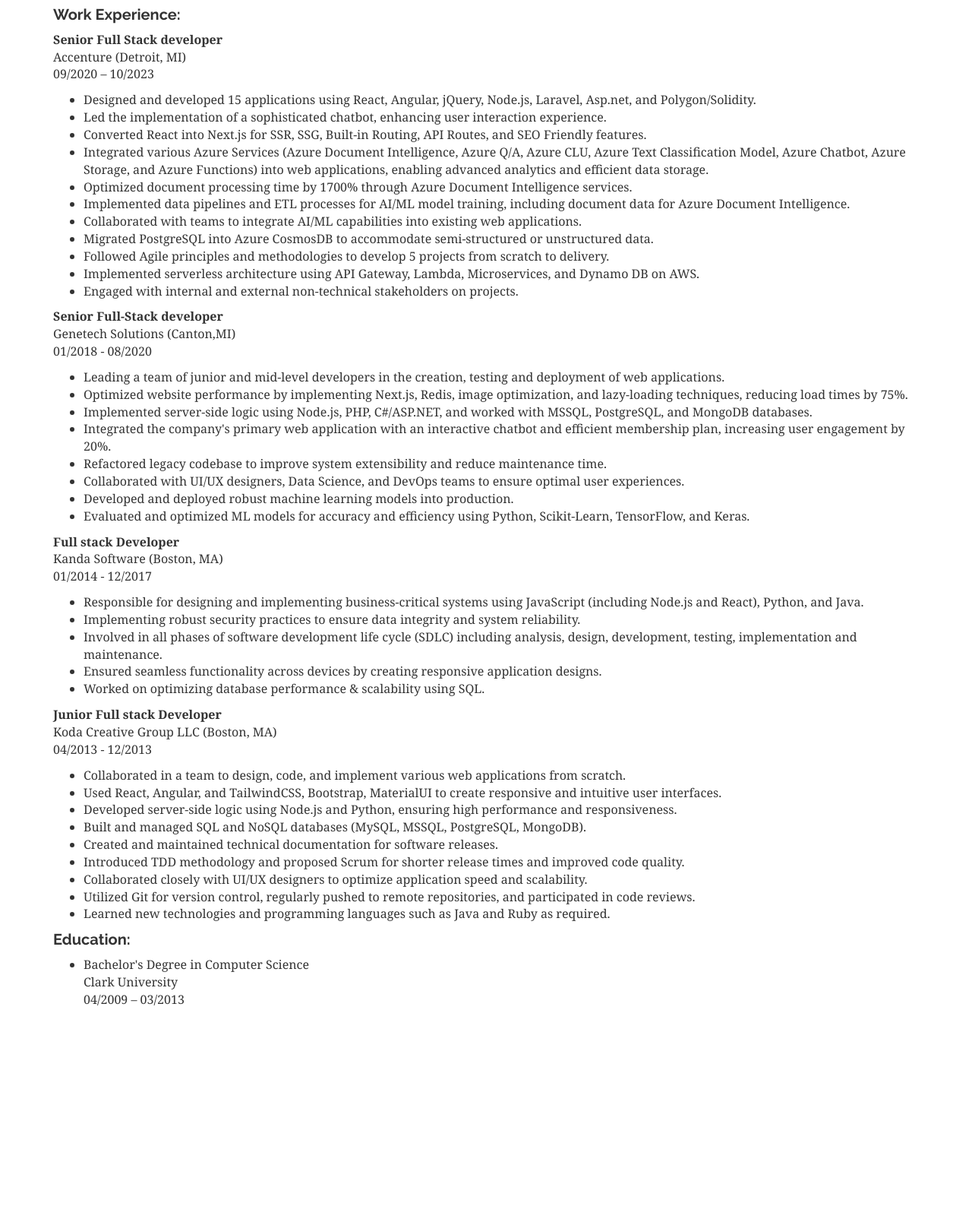
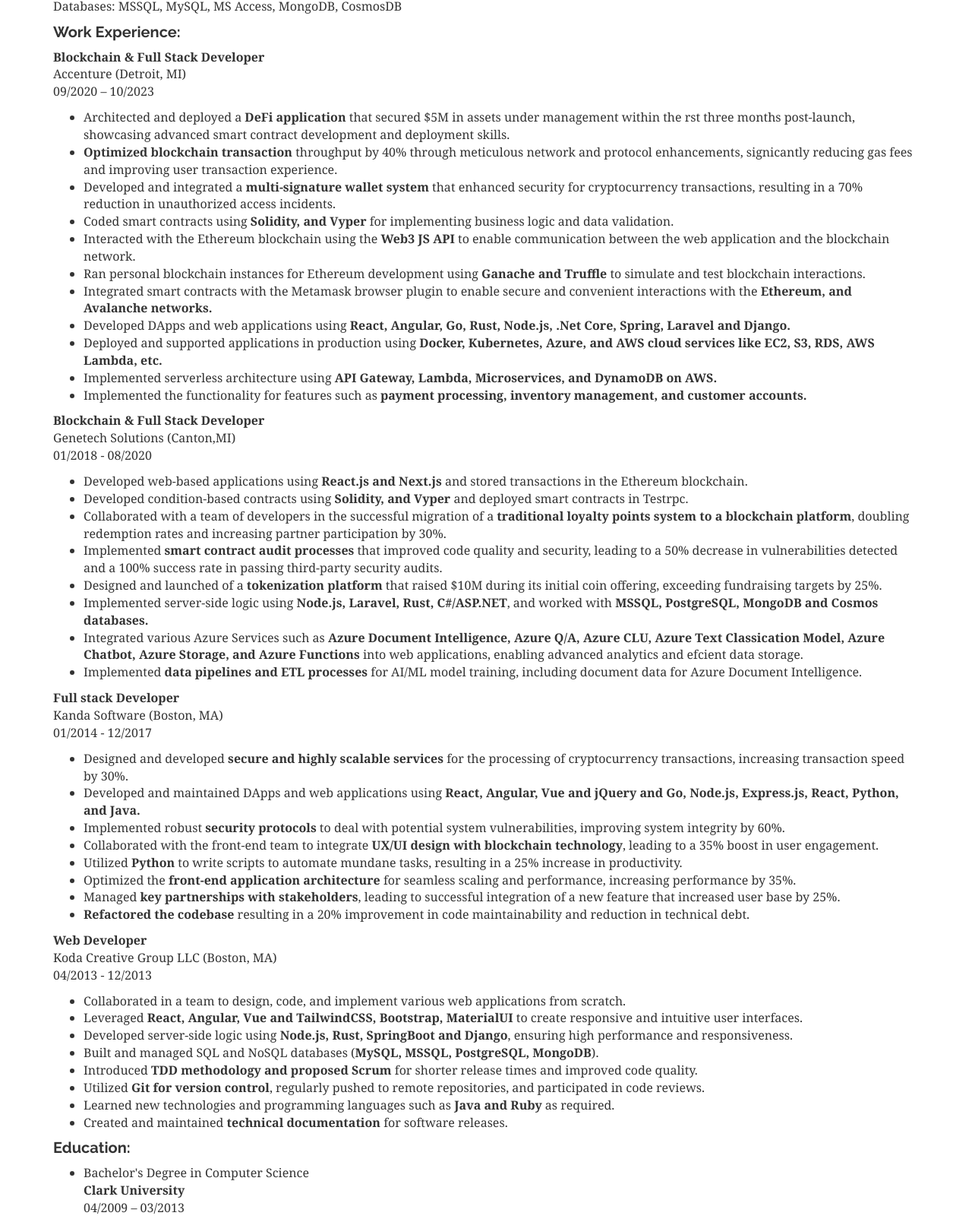
Before and after one commit to norio-okawa/johnsteele-resume, a plain HTML site: page index.html in a window 1280 px wide. Shown: the part 420-2024 px from the top of the page at 76% size. Before the commit the page ends 1834 px from the top, so only its background shows below. Drawn offline with Linux system fonts and the light colour scheme.

Commit message:
Update resume with blockchain

```diff
--- a/index.html
+++ b/index.html
@@ -12,9 +12,8 @@
  <script src="https://oss.maxcdn.com/respond/1.4.2/respond.min.js"></script>
  <![endif]-->
   <title>John Steele Resume</title>
-  <meta name="keywords" content="asp.net resume, asp.net programmer, asp.net programmer resume, asp.net resume">
-  <meta name="description"
-    content="I will be able to translate business requirements into technical specifications, design, test, and implement web-based applications using ASP.NET framework as shown in this resume.">
+  <meta name="keywords" content="Blockchain & Full Stack Developer">
+  <meta name="description" content="Blockchain & Full Stack Developer">
 </head>
 
 <body>
@@ -38,7 +37,7 @@
 
   <div class="container">
     <p>
-      Detroit, MI
+      Detroit, MI, United States
     </p>
     <p>
       +1 (484) 602-2716
@@ -47,78 +46,86 @@
       sunlighter2218@gmail.com<br>
     </p>
     <h4>Summary of Experience</h4>
-    <p>Senior full stack developer with 10 years of experience. Skilled in deploying web solutions using React, Angular,
-      jQuery, Node.js, PHP, C#, and Python. Proficient in API design and development, MVC, and RESTful Service
-      architectural patterns. Expertise in leveraging Scikit-Learn, TensorFlow, and Microsoft Azure Services for
-      building and managing ML models and applications.
+    <p>
+      Senior Full Stack & Blockchain Developer with 10 years of experience in Ethereum and Smart Contract development
+      for Fintech applications. Skilled in deploying <b>DApps and Web solutions</b> using <b>React, Angular, Vue,
+        Solidity, Vyper, Rust, Go, Java, Node.js, PHP, C++, C#, Ruby, and Python.</b> Proficient in API design and
+      development, MVC, and RESTful Service architectural patterns. Expertise in leveraging Scikit-Learn, TensorFlow,
+      and AWS, Azure Services for building and managing ML models and applications.
     </p>
 
     <h4>Technical Skills:</h4>
-    Tools: React, Angular, Vue, JavaScript, HTML, CSS, Node, C#, .NET, Java, PHP<br>
+    Tools: React, Angular, Vue, Solidity, Vyper, Rust, Go, Java, Node.js, PHP, C++, C#, Ruby, and Python<br>
     Databases: MSSQL, MySQL, MS Access, MongoDB, CosmosDB<br>
 
     </p>
     <h4>Work Experience:</h4>
 
-    <p><b>Senior Full Stack developer</b><br>
+    <p><b>Blockchain & Full Stack Developer</b><br>
       Accenture (Detroit, MI)<br>
       09/2020 – 10/2023<br>
     </p>
     <ul>
-      <li>Designed and developed 15 applications using React, Angular, jQuery, Node.js, Laravel, Asp.net, and
-        Polygon/Solidity.
+      <li>Architected and deployed a <b>DeFi application</b> that secured $5M in assets under management within the rst
+        three
+        months post-launch, showcasing advanced smart contract development and deployment skills.</li>
+      <li>
+        <b>Optimized blockchain transaction</b> throughput by 40% through meticulous network and protocol enhancements,
+        signicantly reducing gas fees and improving user transaction experience.
       </li>
-      <li>Led the implementation of a sophisticated chatbot, enhancing user interaction experience.
+      <li>Developed and integrated a <b>multi-signature wallet system</b> that enhanced security for cryptocurrency
+        transactions, resulting in a 70% reduction in unauthorized access incidents. </li>
+      <li>Coded smart contracts using <b>Solidity, and Vyper</b> for implementing business logic and data validation.
       </li>
-      <li>Converted React into Next.js for SSR, SSG, Built-in Routing, API Routes, and SEO Friendly features.
+      <li>Interacted with the Ethereum blockchain using the <b>Web3 JS API</b> to enable communication between the web
+        application and the blockchain network. </li>
+      <li>Ran personal blockchain instances for Ethereum development using <b>Ganache and Truffle</b> to simulate and
+        test
+        blockchain interactions. </li>
+      <li>Integrated smart contracts with the Metamask browser plugin to enable secure and convenient interactions with
+        the <b>Ethereum, and Avalanche networks.</b> </li>
+      <li>Developed DApps and web applications using <b>React, Angular, Go, Rust, Node.js, .Net Core, Spring, Laravel
+          and
+          Django.</b> </li>
+      <li>Deployed and supported applications in production using <b>Docker, Kubernetes, Azure, and AWS cloud services
+          like
+          EC2, S3, RDS, AWS Lambda, etc.</b> </li>
+      <li>Implemented serverless architecture using <b>API Gateway, Lambda, Microservices, and DynamoDB on AWS.</b>
       </li>
-      <li>Integrated various Azure Services (Azure Document Intelligence, Azure Q/A, Azure CLU, Azure Text
-        Classification Model, Azure Chatbot, Azure Storage, and Azure Functions) into web applications, enabling
-        advanced analytics and efficient data storage.
-      </li>
-      <li>Optimized document processing time by 1700% through Azure Document Intelligence services.
-      </li>
-      <li>Implemented data pipelines and ETL processes for AI/ML model training, including document data for Azure
-        Document Intelligence.
-      </li>
-      <li>Collaborated with teams to integrate AI/ML capabilities into existing web applications.
-      </li>
-      <li>Migrated PostgreSQL into Azure CosmosDB to accommodate semi-structured or unstructured data.
-      </li>
-      <li>Followed Agile principles and methodologies to develop 5 projects from scratch to delivery.
-      </li>
-      <li>Implemented serverless architecture using API Gateway, Lambda, Microservices, and Dynamo DB on AWS.
-      </li>
-      <li>Engaged with internal and external non-technical stakeholders on projects.
-
+      <li>Implemented the functionality for features such as <b>payment processing, inventory management, and customer
+          accounts.</b>
       </li>
     </ul>
 
-    <p><b>Senior Full-Stack developer</b> <br>
+    <p><b>Blockchain & Full Stack Developer</b> <br>
       Genetech Solutions (Canton,MI)<br>
       01/2018 - 08/2020<br>
     </p>
     <ul>
-      <li> Leading a team of junior and mid-level developers in the creation, testing and deployment of web
-        applications.
+      <li> Developed web-based applications using <b>React.js and Next.js</b> and stored transactions in the Ethereum
+        blockchain. </li>
+      <li>Developed condition-based contracts using <b>Solidity, and Vyper</b> and deployed smart contracts in Testrpc.
       </li>
-      <li> Optimized website performance by implementing Next.js, Redis, image optimization, and lazy-loading
-        techniques, reducing load times by 75%.
+      <li>Collaborated with a team of developers in the successful migration of a <b>traditional loyalty points system
+          to a
+          blockchain platform</b>, doubling redemption rates and increasing partner participation by 30%. </li>
+      <li>Implemented <b>smart contract audit processes</b> that improved code quality and security, leading to a 50%
+        decrease
+        in vulnerabilities detected and a 100% success rate in passing third-party security audits. </li>
+      <li>Designed and launched of a <b>tokenization platform</b> that raised $10M during its initial coin offering,
+        exceeding
+        fundraising targets by 25%. </li>
+      <li>Implemented server-side logic using <b>Node.js, Laravel, Rust, C#/ASP.NET</b>, and worked with <b>MSSQL,
+          PostgreSQL,
+          MongoDB and Cosmos databases.</b> </li>
+      <li>Integrated various Azure Services such as <b>Azure Document Intelligence, Azure Q/A, Azure CLU, Azure Text
+          Classication Model, Azure Chatbot, Azure Storage, and Azure Functions</b> into web applications, enabling
+        advanced
+        analytics and efcient data storage.
       </li>
-      <li> Implemented server-side logic using Node.js, PHP, C#/ASP.NET, and worked with MSSQL, PostgreSQL, and MongoDB
-        databases.
-      </li>
-      <li> Integrated the company's primary web application with an interactive chatbot and efficient membership plan,
-        increasing user engagement by 20%.
-      </li>
-      <li> Refactored legacy codebase to improve system extensibility and reduce maintenance time.
-      </li>
-      <li> Collaborated with UI/UX designers, Data Science, and DevOps teams to ensure optimal user experiences.
-      </li>
-      <li> Developed and deployed robust machine learning models into production.
-      </li>
-      <li> Evaluated and optimized ML models for accuracy and efficiency using Python, Scikit-Learn, TensorFlow, and
-        Keras.
+      <li>Implemented <b>data pipelines and ETL processes</b> for AI/ML model training, including document data for
+        Azure
+        Document Intelligence.
       </li>
 
     </ul>
@@ -128,58 +135,58 @@
       01/2014 - 12/2017<br>
     </p>
     <ul>
-      <li> Responsible for designing and implementing business-critical systems using JavaScript (including Node.js and
-        React), Python, and Java.
-      </li>
-      <li> Implementing robust security practices to ensure data integrity and system reliability.
-      </li>
-      <li> Involved in all phases of software development life cycle (SDLC) including analysis, design, development,
-        testing, implementation and maintenance.
-      </li>
-      <li> Ensured seamless functionality across devices by creating responsive application designs.
-      </li>
-      <li> Worked on optimizing database performance & scalability using SQL.
-
+      <li> Designed and developed <b>secure and highly scalable services</b> for the processing of cryptocurrency
+        transactions,
+        increasing transaction speed by 30%. </li>
+      <li>Developed and maintained DApps and web applications using <b>React, Angular, Vue and jQuery and Go, Node.js,
+          Express.js, React, Python, and Java.</b> </li>
+      <li>Implemented robust <b>security protocols</b> to deal with potential system vulnerabilities, improving system
+        integrity by 60%. </li>
+      <li>Collaborated with the front-end team to integrate <b>UX/UI design with blockchain technology</b>, leading to a
+        35%
+        boost in user engagement. </li>
+      <li>Utilized <b>Python</b> to write scripts to automate mundane tasks, resulting in a 25% increase in
+        productivity. </li>
+      <li>Optimized the <b>front-end application architecture</b> for seamless scaling and performance, increasing
+        performance
+        by 35%. </li>
+      <li>Managed <b>key partnerships with stakeholders</b>, leading to successful integration of a new feature that
+        increased
+        user base by 25%. </li>
+      <li><b>Refactored the codebase</b> resulting in a 20% improvement in code maintainability and reduction in
+        technical
+        debt.
       </li>
 
     </ul>
 
-    <p><b>Junior Full stack Developer</b> <br>
+    <p><b>Web Developer</b> <br>
       Koda Creative Group LLC (Boston, MA)<br>
       04/2013 - 12/2013<br>
     </p>
     <ul>
-      <li> Collaborated in a team to design, code, and implement various web applications from scratch.
+      <li> Collaborated in a team to design, code, and implement various web applications from scratch. </li>
+      <li>Leveraged <b>React, Angular, Vue and TailwindCSS, Bootstrap, MaterialUI</b> to create responsive and intuitive
+        user
+        interfaces. </li>
+      <li>Developed server-side logic using <b>Node.js, Rust, SpringBoot and Django</b>, ensuring high performance and
+        responsiveness. </li>
+      <li>Built and managed SQL and NoSQL databases (<b>MySQL, MSSQL, PostgreSQL, MongoDB</b>). </li>
+      <li>Introduced <b>TDD methodology and proposed Scrum</b> for shorter release times and improved code quality.
       </li>
-      <li> Used React, Angular, and TailwindCSS, Bootstrap, MaterialUI to create responsive and intuitive user
-        interfaces.
+      <li>Utilized <b>Git for version control</b>, regularly pushed to remote repositories, and participated in code
+        reviews.
       </li>
-      <li> Developed server-side logic using Node.js and Python, ensuring high performance and responsiveness.
+      <li>Learned new technologies and programming languages such as <b>Java and Ruby</b> as required. </li>
+      <li>Created and maintained <b>technical documentation</b> for software releases.
       </li>
-      <li> Built and managed SQL and NoSQL databases (MySQL, MSSQL, PostgreSQL, MongoDB).
-      </li>
-      <li> Created and maintained technical documentation for software releases.
-      </li>
-      <li> Introduced TDD methodology and proposed Scrum for shorter release times and improved code quality.
-      </li>
-      <li> Collaborated closely with UI/UX designers to optimize application speed and scalability.
-      </li>
-      <li> Utilized Git for version control, regularly pushed to remote repositories, and participated in code reviews.
-      </li>
-      <li> Learned new technologies and programming languages such as Java and Ruby as required.
-      </li>
-
-
-
-
     </ul>
-
 
     <h4>Education:</h4>
     <p></p>
     <ul>
       <li>Bachelor's Degree in Computer Science<br>
-        Clark University<br>
+        <b>Clark University</b><br>
         04/2009 – 03/2013</li>
     </ul><br>
 
```
